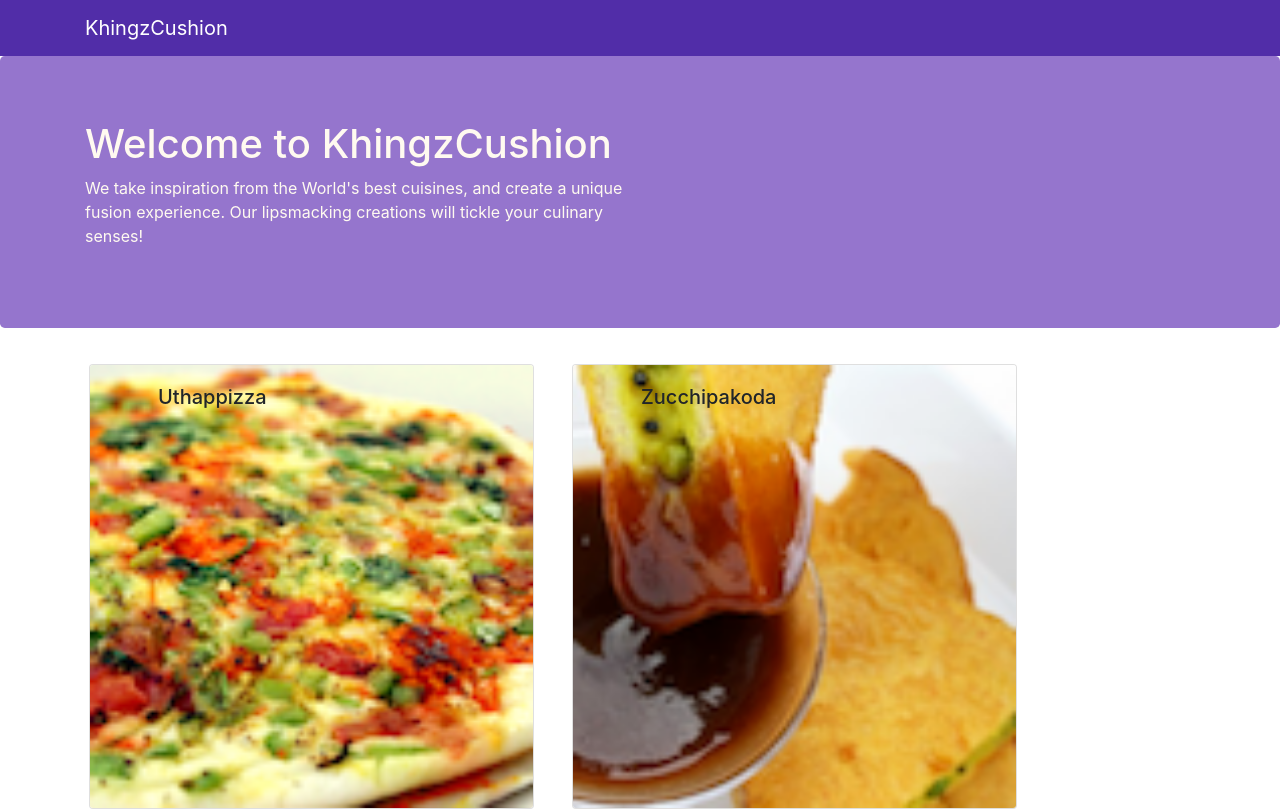
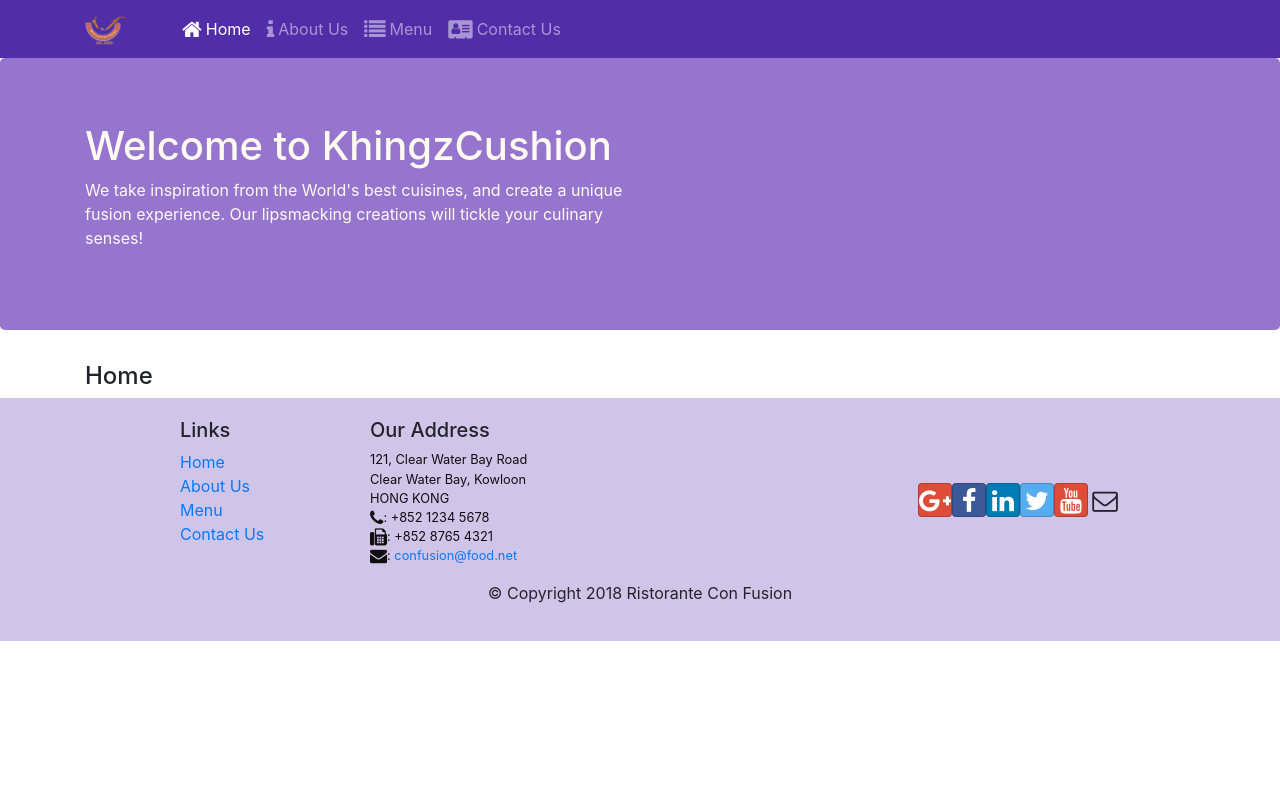
Before and after one commit to Khingz/React-Cousera-Assignment, a React (Create React App) app: page /home in a window 1280 px wide. Shown: the top 811 px of the page. Built offline with nearby package versions, Linux system fonts and the light colour scheme.

Commit message:
react router

```diff
--- a/package.json
+++ b/package.json
@@ -12,6 +12,7 @@
     "react": "^16.13.1",
     "react-dom": "^16.13.1",
     "react-popper": "^0.9.2",
+    "react-router-dom": "^4.2.2",
     "react-scripts": "3.4.3",
     "reactstrap": "^5.0.0"
   },
--- a/src/App.js
+++ b/src/App.js
@@ -1,13 +1,17 @@
 import React, { Component} from 'react';
 import Main from './components/MainComponent';
+import { BrowserRouter } from 'react-router-dom';
 import './App.css';
 
 class App extends Component {
   render() {
     return (
-      <div className="App">
-        <Main />
-      </div>
+      <BrowserRouter>
+        <div className="App">
+          <Main />
+        </div>
+      </BrowserRouter>
+
     );
   }
 
--- a/src/components/FooterComponent.js
+++ b/src/components/FooterComponent.js
@@ -1,4 +1,5 @@
 import React from 'react';
+import { Link } from 'react-router-dom';
 
 function Footer(props) {
     return (
@@ -8,10 +9,10 @@ function Footer(props) {
                     <div className="col-4 offset-1 col-sm-2">
                         <h5>Links</h5>
                         <ul className="list-unstyled">
-                            <li><a href="#">Home</a></li>
-                            <li><a href="#">About</a></li>
-                            <li><a href="#">Menu</a></li>
-                            <li><a href="contactus.html">Contact</a></li>
+                            <li><Link to='/home'>Home</Link></li>
+                            <li><Link to='/aboutus'>About Us</Link></li>
+                            <li><Link to='/menu'>Menu</Link></li>
+                            <li><Link to='/contactus'>Contact Us</Link></li>
                         </ul>
                     </div>
                     <div className="col-7 col-sm-5">
--- a/src/components/HeaderComponent.js
+++ b/src/components/HeaderComponent.js
@@ -1,14 +1,61 @@
 import React, { Component } from 'react';
-import { Navbar, NavbarBrand, Jumbotron } from 'reactstrap';
+import { Navbar, NavbarBrand, Nav, NavbarToggler, Collapse, NavItem, Jumbotron } from 'reactstrap';
+import { NavLink } from 'react-router-dom';
 
 
 class Header extends Component {
+    constructor(props) {
+        super(props);
+        this.state = {
+            isNavOpen: false
+        }
+
+        this.toggleNav = this.toggleNav.bind(this);
+    }
+
+    toggleNav() {
+        this.setState({
+            isNavOpen: !this.state.isNavOpen
+        });
+    }
+
     render() {
         return (
             <>
-                <Navbar dark>
+                <Navbar dark expand='md'>
                     <div className='container'>
-                    <NavbarBrand href='/'>KhingzCushion</NavbarBrand>
+                        <NavbarBrand className='mr-5' href='/'>
+                            <img src='assets/images/logo.png' height='30' width='41' alt='khingzCushion'/>
+                        </NavbarBrand>
+                        <NavbarToggler onClick={this.toggleNav} />
+                        <Collapse isOpen={this.state.isNavOpen} navbar>
+                            <Nav navbar>
+                                <NavItem>
+                                    <NavLink className='nav-link' to='/home'>
+                                        <span className='fa fa-home fa-lg mr-1'></span>
+                                        Home
+                                    </NavLink>
+                                </NavItem>
+                                <NavItem>
+                                    <NavLink className='nav-link' to='/aboutus'>
+                                        <span className='fa fa-info fa-lg mr-1'></span>
+                                        About Us
+                                    </NavLink>
+                                </NavItem>
+                                <NavItem>
+                                    <NavLink className='nav-link' to='/menu'>
+                                        <span className='fa fa-list fa-lg mr-1'></span>
+                                        Menu
+                                    </NavLink>
+                                </NavItem>
+                                <NavItem>
+                                    <NavLink className='nav-link' to='/contactus'>
+                                        <span className='fa fa-address-card fa-lg mr-1'></span>
+                                        Contact Us
+                                    </NavLink>
+                                </NavItem>
+                            </Nav>
+                        </Collapse>
                     </div>
                 </Navbar>
                 <Jumbotron dark>
--- /dev/null
+++ b/src/components/HomeComponent.js
@@ -0,0 +1,11 @@
+import React from 'react';
+
+function Home(props) {
+    return (
+        <div className='container'>
+            <h4>Home</h4>
+        </div>
+    )
+}
+
+export default Home;
--- a/src/components/MainComponent.js
+++ b/src/components/MainComponent.js
@@ -1,9 +1,11 @@
 import React, { Component} from 'react';
+import Home from './HomeComponent';
 import Menu from './MenuComponent';
 import DishDetails from './DishDetails';
 import Header from './HeaderComponent';
 import Footer from './FooterComponent';
 import { DISHES } from '../shared/dishes';
+import { Switch, Route, Redirect} from 'react-router-dom';
 
 class Main extends Component {
   constructor(props) {
@@ -11,17 +13,8 @@ class Main extends Component {
 
     this.state = {
       dishes: DISHES,
-      selectedDish: null
     };
   }
-
-  onDishSelect(dishId) {
-    this.setState({
-        selectedDish: dishId
-    })
-    console.log(this.state.selectedDish);
-
-}
 
 renderDish(dish) {
     if (dish !== null) {
@@ -37,13 +30,25 @@ renderDish(dish) {
 
 
   render() {
+
+    const HomePage = () => {
+      return (
+        <Home />
+      )
+    }
+
     return (
       <div className="App">
         <Header />
-        <Menu dishes = {this.state.dishes} onClick={dishId => this.onDishSelect(dishId)}/>
+        <Switch>
+          <Route path='/home' component={HomePage} />
+          <Route exact path='/menu' component={() => <Menu dishes = {this.state.dishes}/> } />
+          <Redirect to='/home' />
+        </Switch>
+        {/* <Menu dishes = {this.state.dishes} onClick={dishId => this.onDishSelect(dishId)}/>
         <div>
             {this.renderDish(this.state.selectedDish)}
-        </div>
+        </div> */}
         <Footer />
       </div>
     );
```
Also changed, not shown: 1 other file (tests, documents, lock files or other folders).
